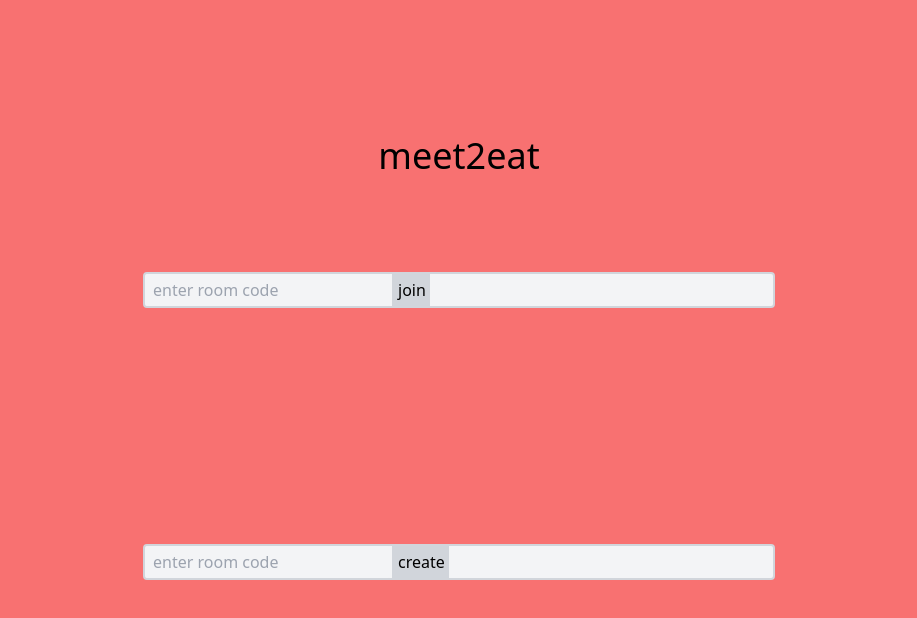
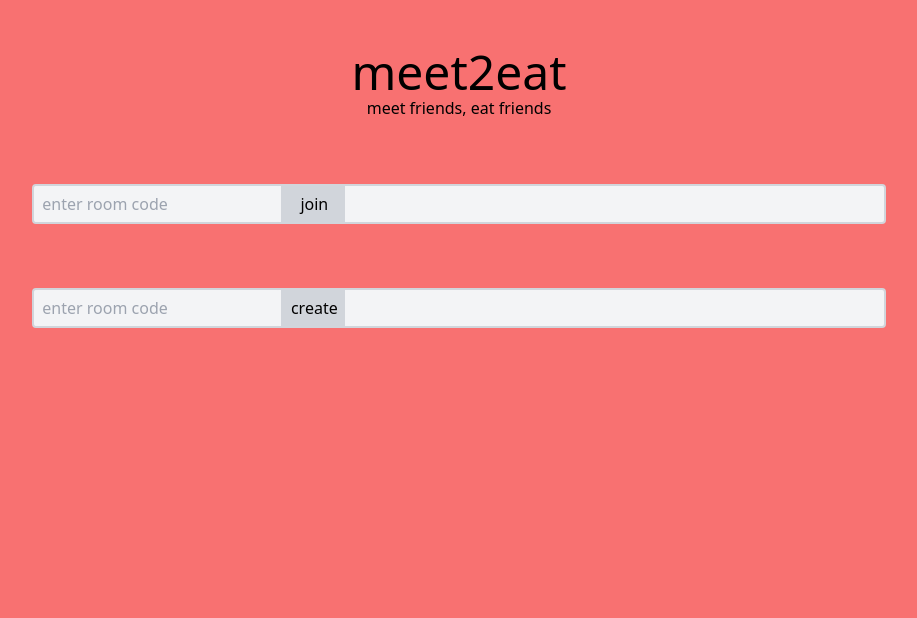
Before and after one commit to aari0001/meet2eat, a Vue app: page / in a window 1280 px wide. Shown: the top 618 px of the page, without its empty margins (181-1098 px from the left). Built offline with nearby package versions, Linux system fonts and the light colour scheme.

Commit message:
can now swipe

```diff
--- a/public/index.html
+++ b/public/index.html
@@ -4,7 +4,7 @@
     <meta charset="utf-8">
     <meta http-equiv="X-UA-Compatible" content="IE=edge">
     <meta name="viewport" content="width=device-width,initial-scale=1.0">
-    <link rel="stylesheet" type="text/css" href="../src/tailwindcss/main.css">
+    <link rel="stylesheet" type="text/css" href="main.css">
     <title><%= htmlWebpackPlugin.options.title %></title>
   </head>
   <body>
--- a/src/components/login.vue
+++ b/src/components/login.vue
@@ -1,26 +1,34 @@
 <template>
-    <div class="grid grid-cols-4 gap-4 grid-rows-6 h-full w-full">
-        <h1 class="text-4xl col-start-2 col-span-2 mx-auto row-start-2" >
+    <div class="flex flex-col items-center w-full h-full">
+        <h1 class="text-5xl pt-12" >
             meet2eat
         </h1>
-        <div class="row-start-3 col-span-2 col-start-2 h-full">
-            <label for="join" class="border-2 flex flex-row border-gray-300 rounded bg-gray-100">
-                <input id="join" type="text" class="bg-gray-100 px-2 py-1 rounded" placeholder="enter room code">
-                <button class="border-l-2 border-gray-300 p-1 bg-gray-300"> join</button>
+      <h4>
+        meet friends, eat friends
+      </h4>
+        <form class="w-2/3 pt-16" @submit.prevent="changePage('room')">
+            <label for="join" class="border-2 flex h-full flex-row border-gray-300 rounded bg-gray-100 flex-1">
+                <input id="join" type="text" class="bg-gray-100 px-2 py-1.5 rounded min-w-0" placeholder="enter room code">
+                <button class="border-l-2 border-gray-300 p-1 bg-gray-300 w-16"> join</button>
             </label>
-        </div>
-        <div class="row-start-5 col-span-2 col-start-2 h-full">
-            <label for="create" class="border-2 flex flex-row border-gray-300 rounded bg-gray-100">
-                <input id="create" type="text" class="bg-gray-100 px-2 py-1 rounded" placeholder="enter room code">
-                <button class="border-l-2 border-gray-300 p-1 bg-gray-300"> create</button>
+        </form>
+        <form class="w-2/3 pt-16" @submit.prevent="changePage('createRoom')">
+            <label for="create" class="border-2  flex flex-row border-gray-300 rounded bg-gray-100 flex-1">
+                <input id="create" type="text" class="bg-gray-100 px-2 py-1.5 rounded min-w-0" placeholder="enter room code">
+                <button class="border-l-2 border-gray-300 p-1 bg-gray-300 w-16"> create</button>
             </label>
-        </div>
+        </form>
     </div>
 </template>
 
 <script>
     export default {
-        name: "login"
+        name: "login",
+        methods: {
+          changePage(newPage) {
+            this.$store.commit('setPageSelected', newPage)
+          }
+        }
     }
 </script>
 
--- a/src/components/mainPage.vue
+++ b/src/components/mainPage.vue
@@ -1,15 +1,17 @@
 <template>
     <div class="w-screen h-screen bg-red-400">
         <login v-if="pageSelected === 'login'"/>
+        <select-restaurant v-if="pageSelected === 'room'"/>
     </div>
 </template>
 
 <script>
 
     import Login from "./login";
+    import SelectRestaurant from "@/components/selectRestaurant";
     export default {
         name: "mainPage.vue",
-        components: {Login},
+        components: {SelectRestaurant, Login},
         computed: {
             pageSelected() {
                 return this.$store.getters.getPageSelected
--- /dev/null
+++ b/src/components/selectRestaurant.vue
@@ -0,0 +1,40 @@
+<template>
+  <div @touchmove="touchmove" @touchstart="touchstart" class="w-full h-full flex flex-col">
+    <div class="relative w-full">
+      <div class="w-64 h-64 bg-white shadow-lg absolute mx-auto transition-all " style="transition-duration: 10ms" :style="`left: ${currentPos - startPos}px`">
+
+      </div>
+    </div>
+  </div>
+</template>
+
+<script>
+export default {
+  name: "selectRestaurant",
+  data() {
+    return {
+      startPos: 0,
+      currentPos: 0,
+      swipe:false,
+    }
+
+  },
+  methods: {
+    touchstart(e) {
+      this.startPos = e.changedTouches['0'].screenX
+      this.currentPos = e.changedTouches['0'].screenX
+    },
+    touchmove(e) {
+      this.currentPos = e.changedTouches['0'].screenX
+      console.log(e.changedTouches['0'].screenX - this.startPos, window.innerWidth/2)
+      if (e.changedTouches['0'].screenX - this.startPos > window.innerWidth/2) {
+        this.swipe = true
+      }
+    }
+  },
+}
+</script>
+
+<style scoped>
+
+</style>
--- a/src/tailwindcss/style.css
+++ b/src/tailwindcss/style.css
@@ -1,7 +1,3 @@
 @tailwind base;
 @tailwind components;
-@tailwind utilities;
-
-.test {
-
-}
+@tailwind utilit;
```
Also changed, not shown: src/components/createRoom.vue (added, +13 -0 lines), public/main.css (renamed from src/tailwindcss/main.css), 1 other file (tests, documents, lock files or other folders).
